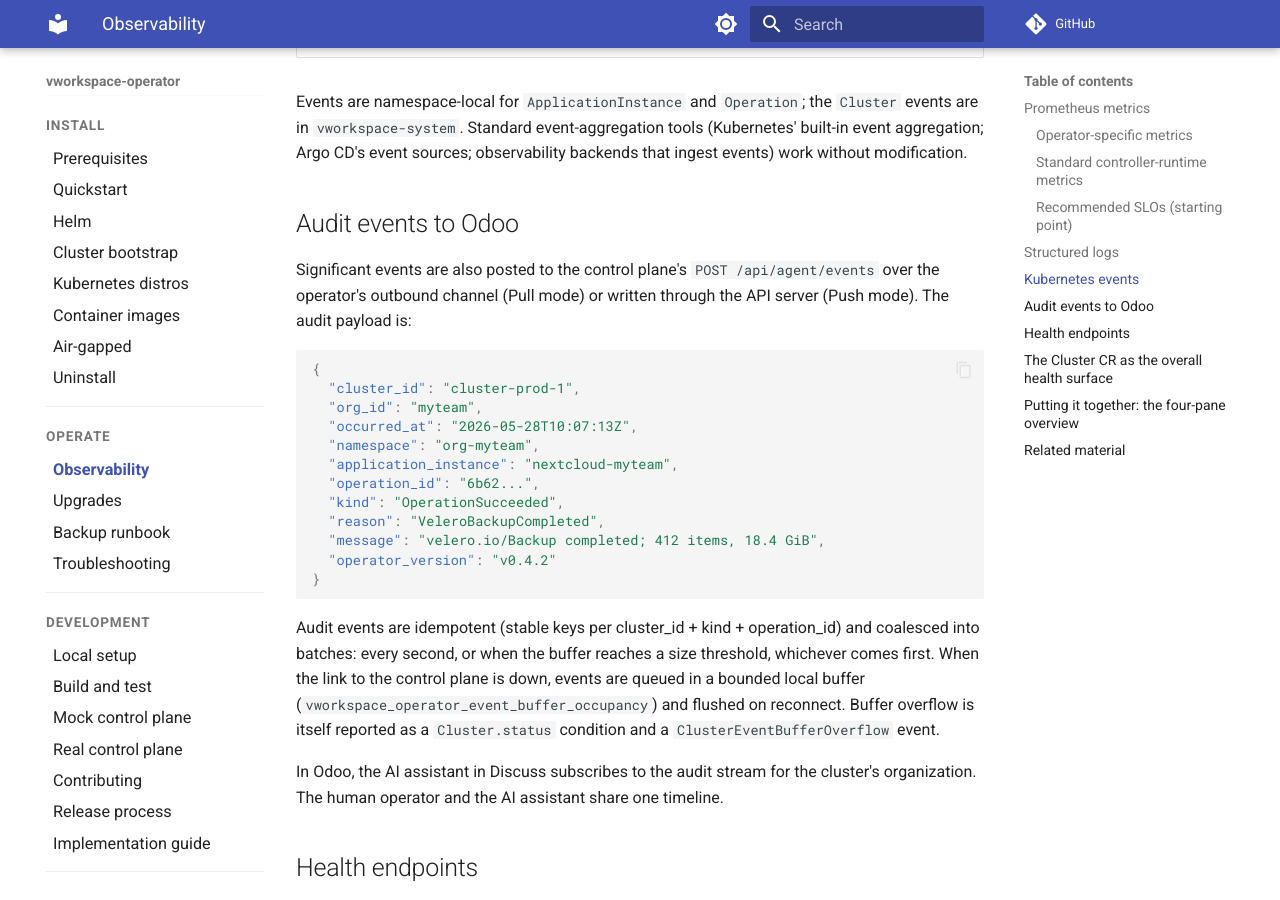
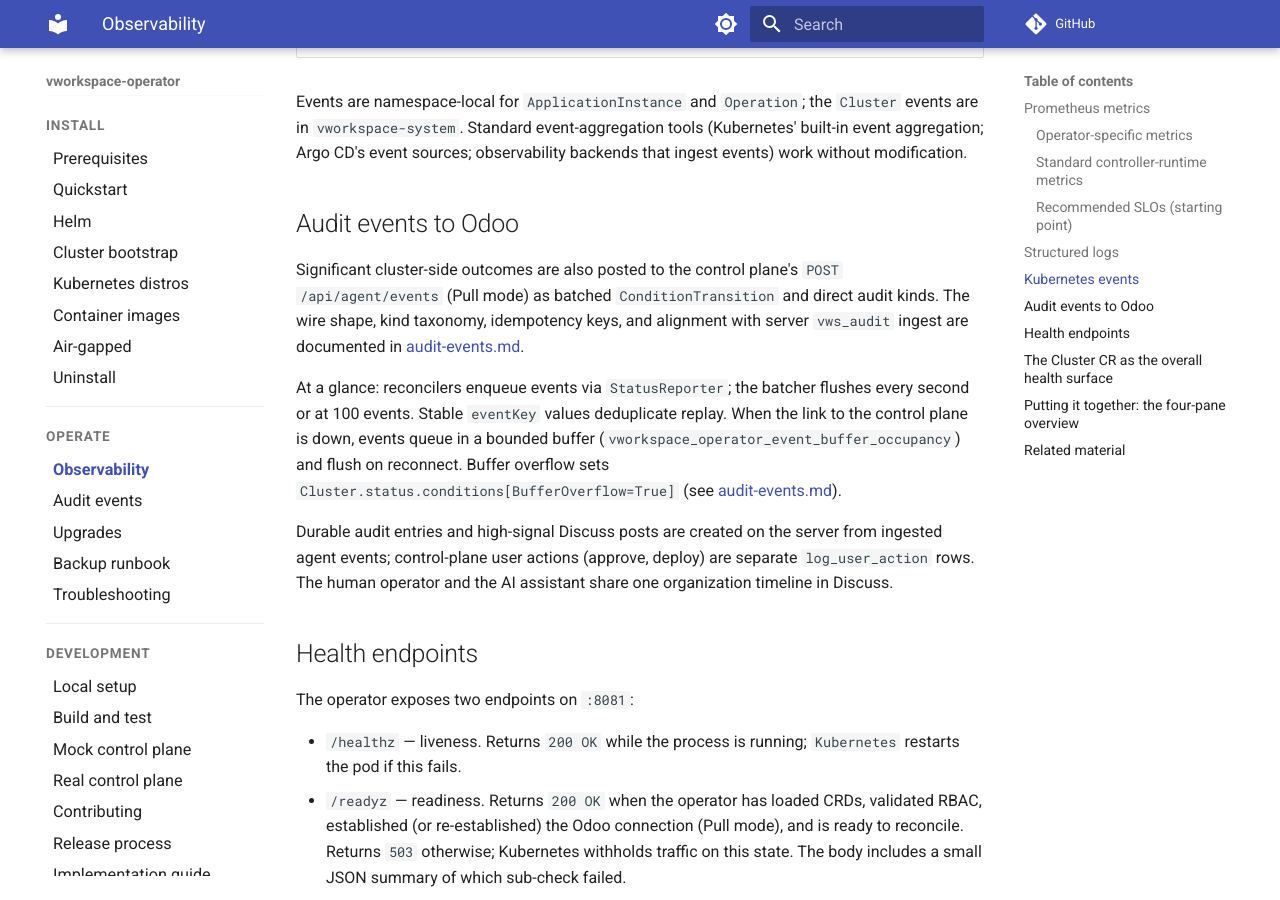
Before and after one commit to vworkspace-io/vworkspace-operator, an MkDocs documentation site: the page built from docs/operate/observability.md, in a window 1280 px wide and 900 px high, scrolled down 4621 px. Built offline with MkDocs 1.6.1 and Material for MkDocs 9.7.7, drawn with Linux system fonts in a browser that asks for light colours; comment, search, counter and statistics services are not loaded; some of the changed text lies outside the part shown.

Commit message:
docs: operator audit event kinds for vws_audit (Hub #10 spoke 6) (#52)
* docs: operator audit event kinds for vws_audit (Hub #10 spoke 6)

Document ConditionTransition and direct agent event kinds, wire shape,
and alignment with server vws_audit ingest; cross-link observability
and job-protocol pages.

Closes #51

Tracked by vworkspace-io/vworkspace#10

* docs: fix ConditionTransition eventKey example format

Align audit-events.md JSON example with ConditionEventKey (@generation).

````diff
--- a/docs/operate/observability.md
+++ b/docs/operate/observability.md
@@ -1,7 +1,7 @@
 # Observability
 
 **Status:** Alpha
-**Last Updated:** 2026-05-30
+**Last Updated:** 2026-06-04
 
 `vworkspace-operator` emits the signals an operator (the person) needs to answer "is this cluster healthy and what happened on it recently". The four surfaces are Prometheus metrics, structured JSON logs, Kubernetes events on every condition transition, and an audit-event stream posted to the control plane's `POST /api/agent/events`. Each is documented below with the concrete metric names, log fields, and endpoints.
 
@@ -90,26 +90,11 @@ Events are namespace-local for `ApplicationInstance` and `Operation`; the `Clust
 
 ## Audit events to Odoo
 
-Significant events are also posted to the control plane's `POST /api/agent/events` over the operator's outbound channel (Pull mode) or written through the API server (Push mode). The audit payload is:
+Significant cluster-side outcomes are also posted to the control plane's `POST /api/agent/events` (Pull mode) as batched `ConditionTransition` and direct audit kinds. The wire shape, kind taxonomy, idempotency keys, and alignment with server `vws_audit` ingest are documented in [audit-events.md](audit-events.md).
 
-```json
-{
-  "cluster_id": "cluster-prod-1",
-  "org_id": "myteam",
-  "occurred_at": "2026-05-28T10:07:13Z",
-  "namespace": "org-myteam",
-  "application_instance": "nextcloud-myteam",
-  "operation_id": "6b62...",
-  "kind": "OperationSucceeded",
-  "reason": "VeleroBackupCompleted",
-  "message": "velero.io/Backup completed; 412 items, 18.4 GiB",
-  "operator_version": "v0.4.2"
-}
-```
+At a glance: reconcilers enqueue events via `StatusReporter`; the batcher flushes every second or at 100 events. Stable `eventKey` values deduplicate replay. When the link to the control plane is down, events queue in a bounded buffer (`vworkspace_operator_event_buffer_occupancy`) and flush on reconnect. Buffer overflow sets `Cluster.status.conditions[BufferOverflow=True]` (see [audit-events.md](audit-events.md#connectivity-and-heartbeat-not-durable-audit)).
 
-Audit events are idempotent (stable keys per cluster_id + kind + operation_id) and coalesced into batches: every second, or when the buffer reaches a size threshold, whichever comes first. When the link to the control plane is down, events are queued in a bounded local buffer (`vworkspace_operator_event_buffer_occupancy`) and flushed on reconnect. Buffer overflow is itself reported as a `Cluster.status` condition and a `ClusterEventBufferOverflow` event.
-
-In Odoo, the AI assistant in Discuss subscribes to the audit stream for the cluster's organization. The human operator and the AI assistant share one timeline.
+Durable audit entries and high-signal Discuss posts are created on the server from ingested agent events; control-plane user actions (approve, deploy) are separate `log_user_action` rows. The human operator and the AI assistant share one organization timeline in Discuss.
 
 ## Health endpoints
 
@@ -156,6 +141,7 @@ Add to these the Odoo Discuss timeline for the organization, and the human opera
 
 ## Related material
 
+- [audit-events.md](audit-events.md) — Agent event kinds, `eventKey` rules, and `vws_audit` ingest alignment.
 - [troubleshooting.md](troubleshooting.md) — How to follow each of these signals to a root cause.
 - [upgrades.md](upgrades.md) — Version-skew rules visible via `Cluster.status.operatorVersion`.
 - [../security/threat-model.md](../security/threat-model.md) — Why structured logs redact secrets.
--- a/mkdocs.yml
+++ b/mkdocs.yml
@@ -89,6 +89,7 @@ nav:
   - Operate:
       - operate/README.md
       - Observability: operate/observability.md
+      - Audit events: operate/audit-events.md
       - Upgrades: operate/upgrades.md
       - Backup runbook: operate/backup-restore-runbook.md
       - Troubleshooting: operate/troubleshooting.md
````
Also changed, not shown: docs/connectivity/job-protocol.md (+1 -1 lines), docs/connectivity/pull-mode.md (+1 -1 lines), docs/operate/README.md (+5 -4 lines), docs/operate/audit-events.md (added, +158 -0 lines).
